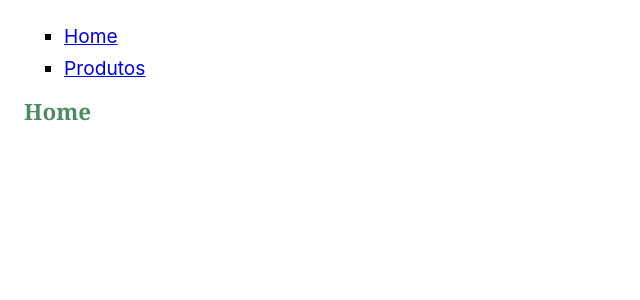
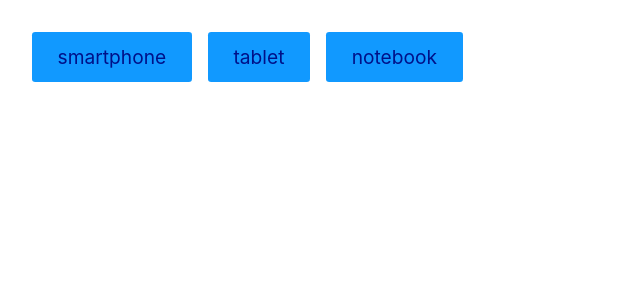
Before and after one commit to BenhurZambiasi/React-, a React (Create React App) app in the folder meuapp/: page / in a window 1280 px wide. Shown: the top 300 px of the page, without its empty margins (0-640 px from the left). Built offline with nearby package versions, Linux system fonts and the light colour scheme.

Commit message:
Exercício 4

```diff
--- a/meuapp/src/App.js
+++ b/meuapp/src/App.js
@@ -1,19 +1,14 @@
 
+import React from 'react'
 // import Exerc01 from './Exerc_01';
-//import Exerc02 from './Exerc_02';
-import Exerc03 from './Exerc03/Exerc_03';
+// import Exerc02 from './Exerc_02';
+//import Exerc03 from './Exerc03/Exerc_03';
+import Exerc04 from './Exerc04/Exerc_04';
 
 
-// const App = () => {
 
-//   return Exerc01
-// }
-// const App = () => {
-
-//   return Exerc02
-// }
 const App = () => {
 
-  return Exerc03;
+  return <Exerc04 />
 }
 export default App;
--- /dev/null
+++ b/meuapp/src/Exerc04/Exerc_04.js
@@ -0,0 +1,29 @@
+import React from 'react'
+import Produto from './Produto'
+
+const Exerc = () => {
+  const [dados, setDados] = React.useState(null);
+  const [carregando, setCarregando] = React.useState(null);
+
+  async function handleClick(event) {
+    setCarregando(true);
+    const response = await fetch(
+      `https://ranekapi.origamid.dev/json/api/produto/${event.target.innerText}`,
+    );
+    const json = await response.json();
+    setDados(json);
+    setCarregando(false);
+  }
+  return (
+    <>
+      <button style={{ margin: '.5rem' }} onClick={handleClick}>smartphone</button>
+      <button style={{ margin: '.5rem' }} onClick={handleClick}>tablet</button>
+      <button style={{ margin: '.5rem' }} onClick={handleClick}>notebook</button>
+      {carregando && <p>Carregando...</p>}
+      {!carregando && dados && <Produto dados={dados} />}
+    </>
+  );
+};
+
+
+export default Exerc;
--- /dev/null
+++ b/meuapp/src/Exerc04/Produto.js
@@ -0,0 +1,14 @@
+import React from 'react'
+
+const Produto = ({ dados }) => {
+  return (
+    <div>
+      <h1>{dados.nome}</h1>
+      <p>R$ {dados.preco}</p>
+      <img src={dados.fotos[0].src} alt={dados.fotos[0].titulo} />
+    </div>
+  )
+
+}
+
+export default Produto
--- a/meuapp/src/Exerc_01.js
+++ b/meuapp/src/Exerc_01.js
@@ -7,7 +7,7 @@
 
 */
 
-function Exec() {
+function Exerc() {
 
   const luana = {
     cliente: 'Luana',
@@ -45,4 +45,4 @@
   );
 };
 
-export default Exec();
+export default Exerc();
```
